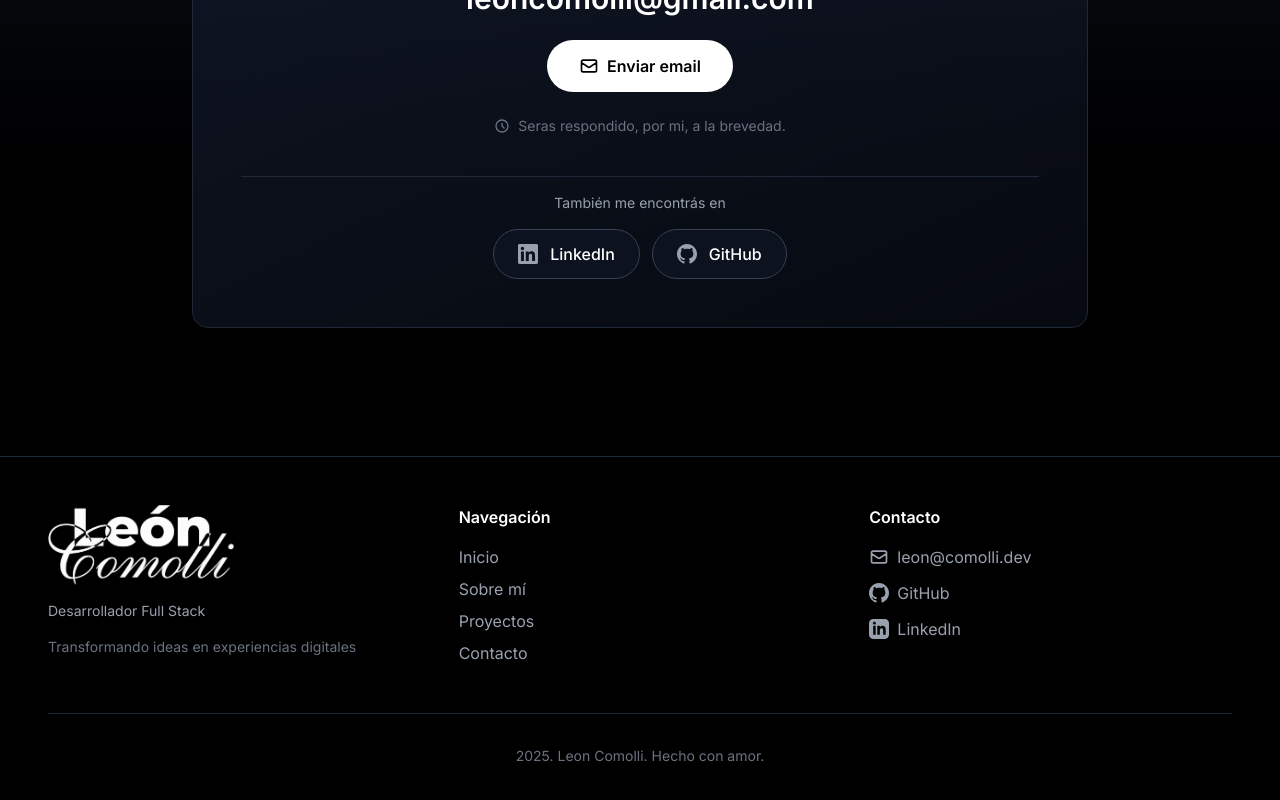
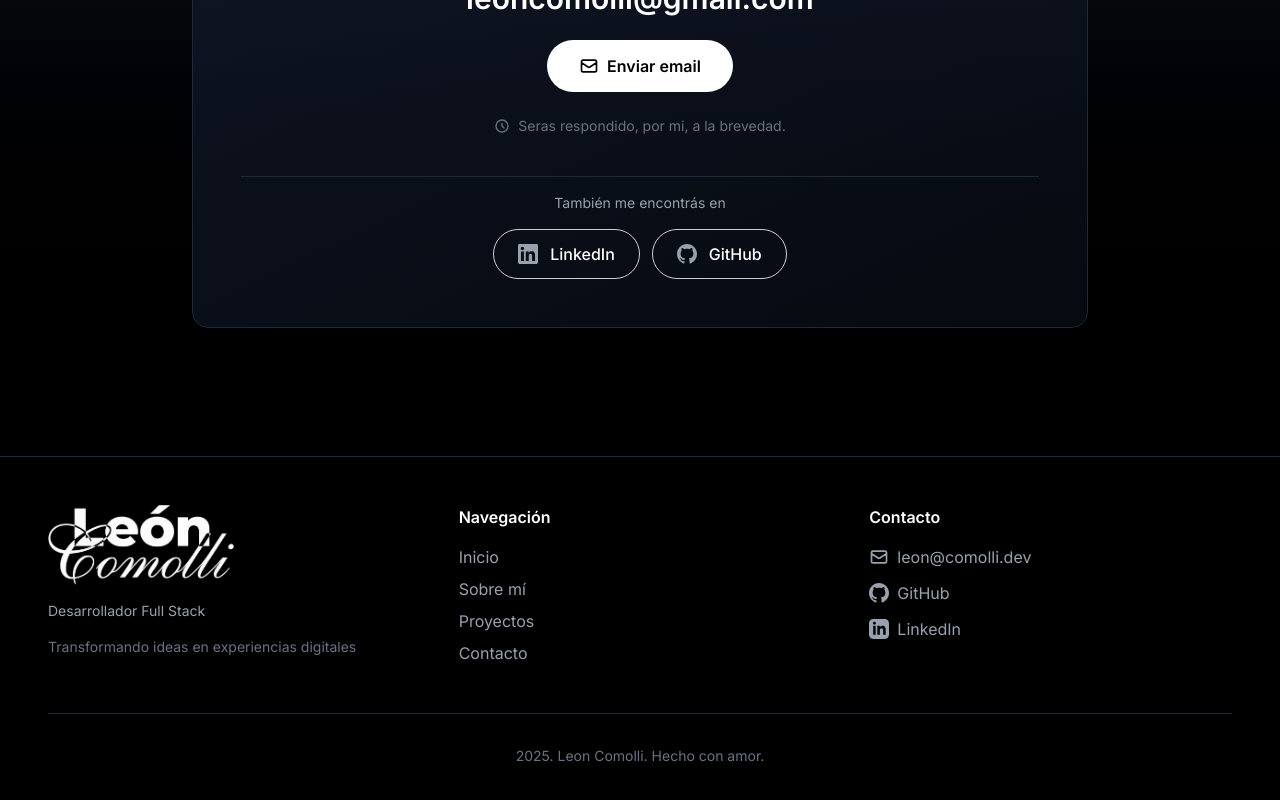
Before and after one commit to leoncomolli/portfolio, a React (Vite) app: page / in a window 1280 px wide. Shown: the part 4077-4877 px from the top of the page. Built offline with nearby package versions, Linux system fonts and the light colour scheme.

Commit message:
fix botones

```diff
--- a/src/components/Contact.jsx
+++ b/src/components/Contact.jsx
@@ -57,7 +57,7 @@ const Contact = () => {
               {/* CTA Button */}
               <a
                 href={mailtoLink}
-                className="inline-flex items-center justify-center gap-2 px-8 py-3.5 bg-white text-black text-base font-semibold rounded-full hover:bg-accent-green hover:text-white hover:shadow-lg hover:scale-105 transition-all duration-300 cursor-pointer"
+                className="inline-flex items-center justify-center gap-2 px-8 py-3.5 bg-white text-black text-base font-semibold rounded-full hover:bg-gray-200 hover:shadow-lg hover:shadow-white/20 hover:scale-105 transition-all duration-300 cursor-pointer"
               >
                 <svg className="w-5 h-5" fill="none" stroke="currentColor" viewBox="0 0 24 24">
                   <path strokeLinecap="round" strokeLinejoin="round" strokeWidth="2" d="M3 8l7.89 5.26a2 2 0 002.22 0L21 8M5 19h14a2 2 0 002-2V7a2 2 0 00-2-2H5a2 2 0 00-2 2v10a2 2 0 002 2z"></path>
@@ -86,7 +86,7 @@ const Contact = () => {
                     href="https://www.linkedin.com/in/leon-patricio-comolli-9a2026214/"
                     target="_blank"
                     rel="noopener noreferrer"
-                    className="group flex items-center justify-center gap-3 px-6 py-3 bg-gray-900/50 border border-gray-700 rounded-full hover:border-accent-green hover:bg-gray-900/80 hover:scale-105 hover:shadow-lg transition-all duration-300 cursor-pointer"
+                    className="group flex items-center justify-center gap-3 px-6 py-3 bg-transparent border border-white/80 rounded-full hover:border-white hover:shadow-lg hover:shadow-white/20 hover:scale-105 transition-all duration-300 cursor-pointer"
                   >
                     <svg className="w-5 h-5 text-gray-400 group-hover:text-accent-green transition-colors" fill="currentColor" viewBox="0 0 24 24">
                       <path d="M20.447 20.452h-3.554v-5.569c0-1.328-.027-3.037-1.852-3.037-1.853 0-2.136 1.445-2.136 2.939v5.667H9.351V9h3.414v1.561h.046c.477-.9 1.637-1.85 3.37-1.85 3.601 0 4.267 2.37 4.267 5.455v6.286zM5.337 7.433c-1.144 0-2.063-.926-2.063-2.065 0-1.138.92-2.063 2.063-2.063 1.14 0 2.064.925 2.064 2.063 0 1.139-.925 2.065-2.064 2.065zm1.782 13.019H3.555V9h3.564v11.452zM22.225 0H1.771C.792 0 0 .774 0 1.729v20.542C0 23.227.792 24 1.771 24h20.451C23.2 24 24 23.227 24 22.271V1.729C24 .774 23.2 0 22.222 0h.003z"/>
@@ -99,7 +99,7 @@ const Contact = () => {
                     href="https://github.com/leoncomolli"
                     target="_blank"
                     rel="noopener noreferrer"
-                    className="group flex items-center justify-center gap-3 px-6 py-3 bg-gray-900/50 border border-gray-700 rounded-full hover:border-accent-green hover:bg-gray-900/80 hover:scale-105 hover:shadow-lg transition-all duration-300 cursor-pointer"
+                    className="group flex items-center justify-center gap-3 px-6 py-3 bg-transparent border border-white/80 rounded-full hover:border-white hover:shadow-lg hover:shadow-white/20 hover:scale-105 transition-all duration-300 cursor-pointer"
                   >
                     <svg className="w-5 h-5 text-gray-400 group-hover:text-accent-green transition-colors" fill="currentColor" viewBox="0 0 24 24">
                       <path d="M12 0c-6.626 0-12 5.373-12 12 0 5.302 3.438 9.8 8.207 11.387.599.111.793-.261.793-.577v-2.234c-3.338.726-4.033-1.416-4.033-1.416-.546-1.387-1.333-1.756-1.333-1.756-1.089-.745.083-.729.083-.729 1.205.084 1.839 1.237 1.839 1.237 1.07 1.834 2.807 1.304 3.492.997.107-.775.418-1.305.762-1.604-2.665-.305-5.467-1.334-5.467-5.931 0-1.311.469-2.381 1.236-3.221-.124-.303-.535-1.524.117-3.176 0 0 1.008-.322 3.301 1.23.957-.266 1.983-.399 3.003-.404 1.02.005 2.047.138 3.006.404 2.291-1.552 3.297-1.23 3.297-1.23.653 1.653.242 2.874.118 3.176.77.84 1.235 1.911 1.235 3.221 0 4.609-2.807 5.624-5.479 5.921.43.372.823 1.102.823 2.222v3.293c0 .319.192.694.801.576 4.765-1.589 8.199-6.086 8.199-11.386 0-6.627-5.373-12-12-12z"/>
```
